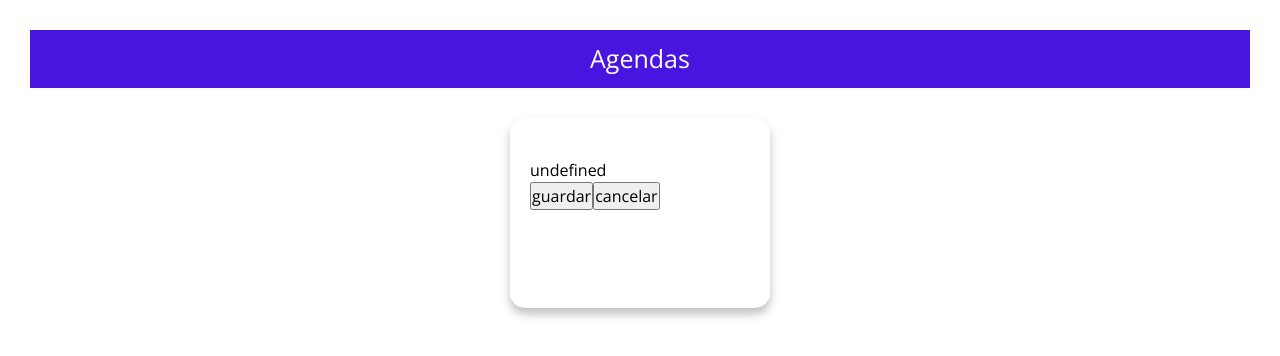
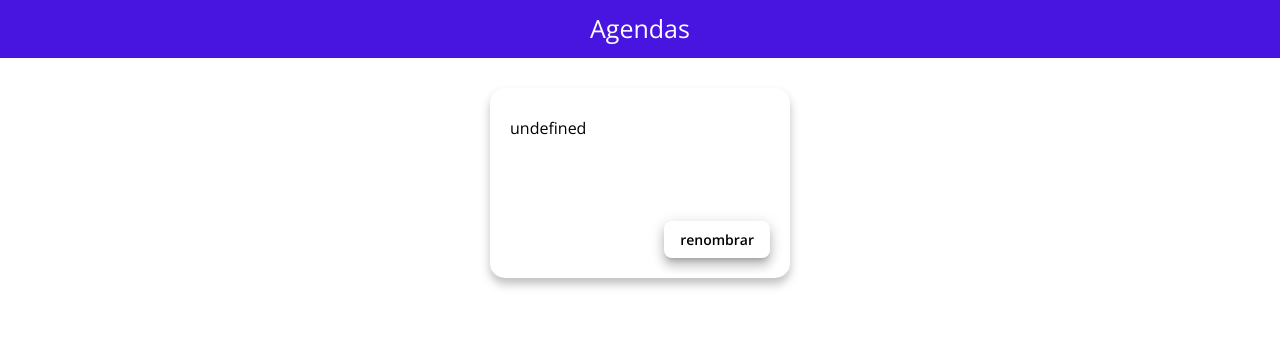
Before and after one commit to Sallaks/FronEndProject, an Angular app: page /contacts-book in a window 1280 px wide. Shown: the top 356 px of the page. Built offline with nearby package versions, Linux system fonts and the light colour scheme.

Commit message:
fix styles and add logic update contactsBook name

```diff
--- a/src/app/public/components/book-card/book-card.component.html
+++ b/src/app/public/components/book-card/book-card.component.html
@@ -1,15 +1,13 @@
-<div class="cards">
-  <div class="card card-1">
-    <h2 class="cardtitle"></h2>
-    <div class="rename">
-      <input #name [value]="completeName" class="input-name" type="text" [disabled]="isEdit" />
-      <div *ngIf="!isEdit" class="options">
-      <button class="btn btn-save"  (click)="save(name.value)">guardar</button>
-      <button class="btn btn-cancel" (click)="cancel(name)">cancelar</button>
-      </div>
-    </div>
-    <div>
-      <button *ngIf="isEdit" class="btn btn-edit" (click)="editEnable()">rename</button>
+<div class="card card-1">
+  <h2 class="card-title"></h2>
+  <div class="rename">
+    <input #name [value]="completeName" class="input-name" type="text" [disabled]="isEdit"/>
+    <div *ngIf="!isEdit" class="options">
+      <button class="btn btn-save" (click)="save(name.value)"><img class="option-icon" src="assets/icons/check.svg" alt="✓"></button>
+      <button class="btn btn-cancel" (click)="cancel(name)"><img class="option-icon" src="assets/icons/cancel.svg" alt="x"></button>
     </div>
   </div>
+  <div class="edit">
+    <button *ngIf="isEdit" class="btn btn-edit" (click)="editEnable()">renombrar</button>
+  </div>
 </div>
--- a/src/app/public/components/book-card/book-card.component.scss
+++ b/src/app/public/components/book-card/book-card.component.scss
@@ -1,35 +1,68 @@
-
-.cards {
-  margin: 10px;
-  display: flex;
-  flex-wrap: wrap;
-  justify-content: center;
-  align-items: center;
-  width: 300px;
-  height: 190px;
-  font-family:"Open Sans";
-
-}
-
 .card {
-  margin: 20px;
+  font-family: 'Open Sans', sans-serif;
   padding: 20px;
   width: 300px;
   height: 190px;
-  display: grid;
-  grid-template-rows: 20px 50px 1fr 50px;
+  display: flex;
+  flex-direction: column;
+  gap: 8px;
   border-radius: 15px;
-  box-shadow: 0px 6px 10px rgba(0, 0, 0, 0.25);
+  box-shadow: 0 6px 10px rgba(0, 0, 0, 0.25);
   transition: all 0.2s;
 }
 
+.rename {
+  display: flex;
+  flex-direction: row;
+}
+
+.options {
+  display: flex;
+  flex-direction: row;
+  gap: 10px;
+}
+
+.btn {
+  all: unset;
+}
+
+.btn-save {
+  filter: invert(65%) sepia(68%) saturate(439%) hue-rotate(56deg) brightness(93%) contrast(90%);
+}
+
+.btn-cancel {
+  filter: invert(51%) sepia(13%) saturate(2938%) hue-rotate(313deg) brightness(100%) contrast(127%);
+}
+
+.option-icon {
+  width: 24px;
+  margin: 1px;
+}
+
+.edit {
+  margin-top: auto;
+  margin-left: auto;
+}
+
+.btn-edit {
+  padding: 8px 16px;
+  border: none;
+  border-radius: 8px;
+  font-size: 14px;
+  cursor: pointer;
+  text-align: center;
+  font-weight: 600;
+  box-shadow: 0 5px 5px -3px rgba(0, 0, 0, 0.2),
+  0px 8px 10px 1px rgba(0, 0, 0, 0.14),
+  0px 3px 14px 2px rgba(0, 0, 0, 0.12);
+}
+
 .card:hover {
-  box-shadow: 0px 6px 10px rgba(0, 0, 0, 0.4);
+  box-shadow: 0 6px 10px rgba(0, 0, 0, 0.4);
   transform: scale(1.01);
 }
 
-
-.cardtitle {
+.card-title {
   font-weight: 400;
   color: #000000;
 }
@@ -40,7 +73,6 @@
 
 .input-name{
   all:unset;
-
 }
 
 .input-name:disabled{
--- a/src/app/public/components/book-card/book-card.component.ts
+++ b/src/app/public/components/book-card/book-card.component.ts
@@ -1,6 +1,4 @@
-import { Component, Input, OnInit } from '@angular/core';
-import { IContact } from 'src/app/core/interfaces/contact';
-import { IContactsbook } from 'src/app/core/interfaces/contacts-book';
+import { Component, OnInit } from '@angular/core';
 import { ContactService } from 'src/app/core/services/contact.service';
 
 @Component({
@@ -14,14 +12,10 @@ export class BookCardComponent implements OnInit {
 
    completeName!: string;
 
-  @Input() contactsbook!: IContactsbook;
-
-  contactComplete: IContactsbook | undefined;
+  isEdit: boolean = true;
 
   ngOnInit(): void {
   }
-
-  isEdit: boolean = false;
 
   editEnable(){
     this.isEdit = !this.isEdit
@@ -31,12 +25,11 @@ export class BookCardComponent implements OnInit {
   save(value:string){
     this.completeName=value
     this.editEnable();
-
   }
 
   cancel(element:HTMLInputElement){
     element.value=this.completeName
-
+    this.editEnable()
   }
 
 
--- a/src/app/public/pages/contacts-book/contacts-book.component.scss
+++ b/src/app/public/pages/contacts-book/contacts-book.component.scss
@@ -1,115 +1,23 @@
 .main-container {
   font-family: 'Open Sans', sans-serif;
-  padding: 30px;
   width: 100%;
+  height: 100%;
   display:flex;
   flex-direction:column;
-  justify-content: center;
   align-items: center;
 }
 
-//  HEADING
-
 .heading{
-  margin-top: auto;
   background-color: #4714e0;
   display: flex;
   justify-content: center;
   width: 100%;
+  margin-bottom: 30px;
 }
 
 .h1 {
-  margin: 10px 0px;
+  margin: 10px 0;
   color: #ffffff;
   font-size: 25px;
   transition: all 0.5s;
 }
-
-
-// / CARDS /
-
-.cards {
-  margin: 10px;
-  display: flex;
-  flex-wrap: wrap;
-  justify-content: center;
-  align-items: center;
-  width: 300px;
-  height: 190px;
-
-}
-
-.card {
-  margin: 20px;
-  padding: 20px;
-  width: 300px;
-  height: 190px;
-  display: grid;
-  grid-template-rows: 20px 50px 1fr 50px;
-  border-radius: 15px;
-  box-shadow: 0px 6px 10px rgba(0, 0, 0, 0.25);
-  transition: all 0.2s;
-}
-
-.card:hover {
-  box-shadow: 0px 6px 10px rgba(0, 0, 0, 0.4);
-  transform: scale(1.01);
-}
-
-.cardlink,
-.cardexit,
-.cardicon {
-  position: relative;
-  text-decoration: none;
-  color: rgba(0, 0, 0, 0.9);
-}
-
-.cardlink::after {
-  position: absolute;
-  top: 25px;
-  left: 0;
-  content: "";
-  width: 0%;
-  height: 3px;
-  background-color: rgba(255, 255, 255, 0.6);
-  transition: all 0.5s;
-}
-
-.cardlink:hover::after {
-  width: 100%;
-}
-
-.cardexit {
-  grid-row: 1/2;
-  justify-self: end;
-}
-
-.cardicon {
-  grid-row: 2/3;
-  font-size: 30px;
-}
-
-.cardtitle {
-  grid-row: 3/4;
-  font-weight: 400;
-  color: #000000;
-}
-
-.card__apply {
-  grid-row: 4/5;
-  align-self: center;
-}
-
-//  CARD BACKGROUNDS
-
-.card-1 {
-  background-color: white;
-}
-
-.card-2 {
-  background-color: white;
-}
-
-.card-3 {
-  background-color: white;
-}
```
Also changed, not shown: src/assets/icons/cancel.svg (added), src/assets/icons/check.svg (added).
